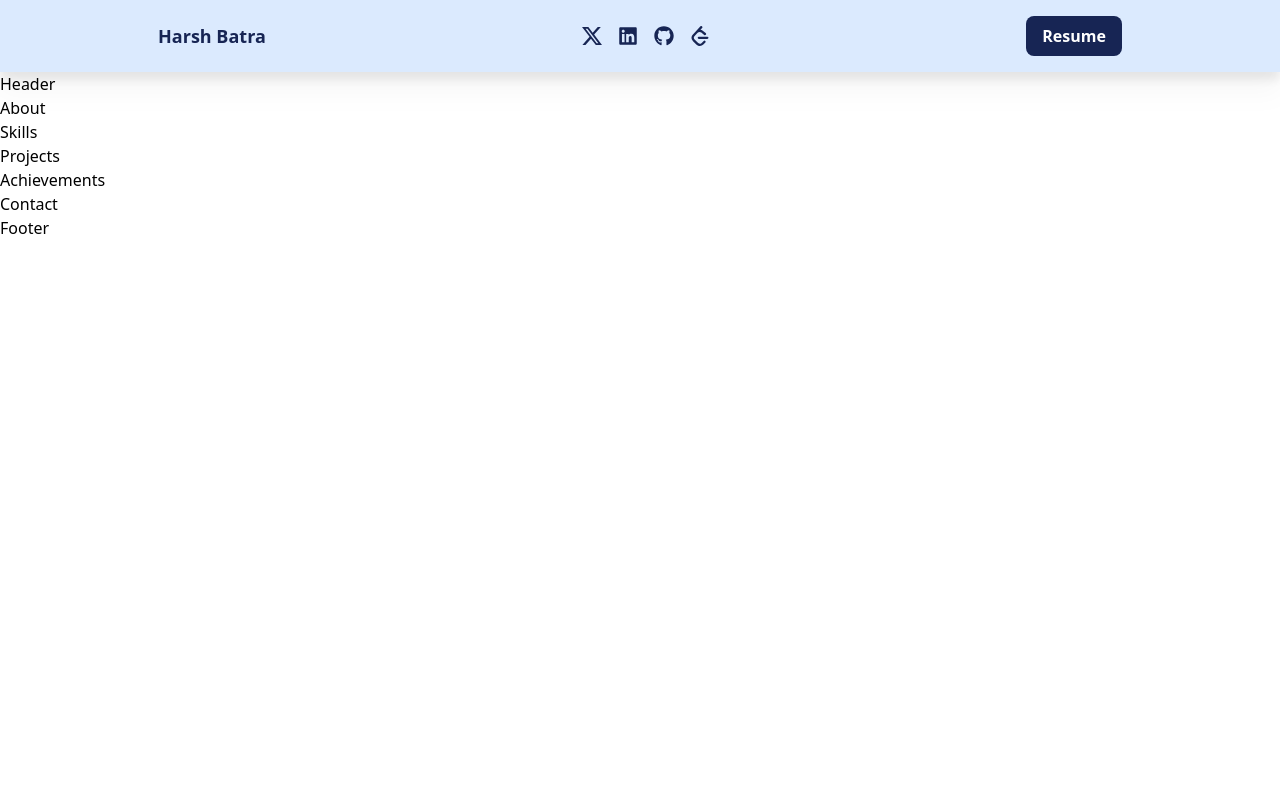
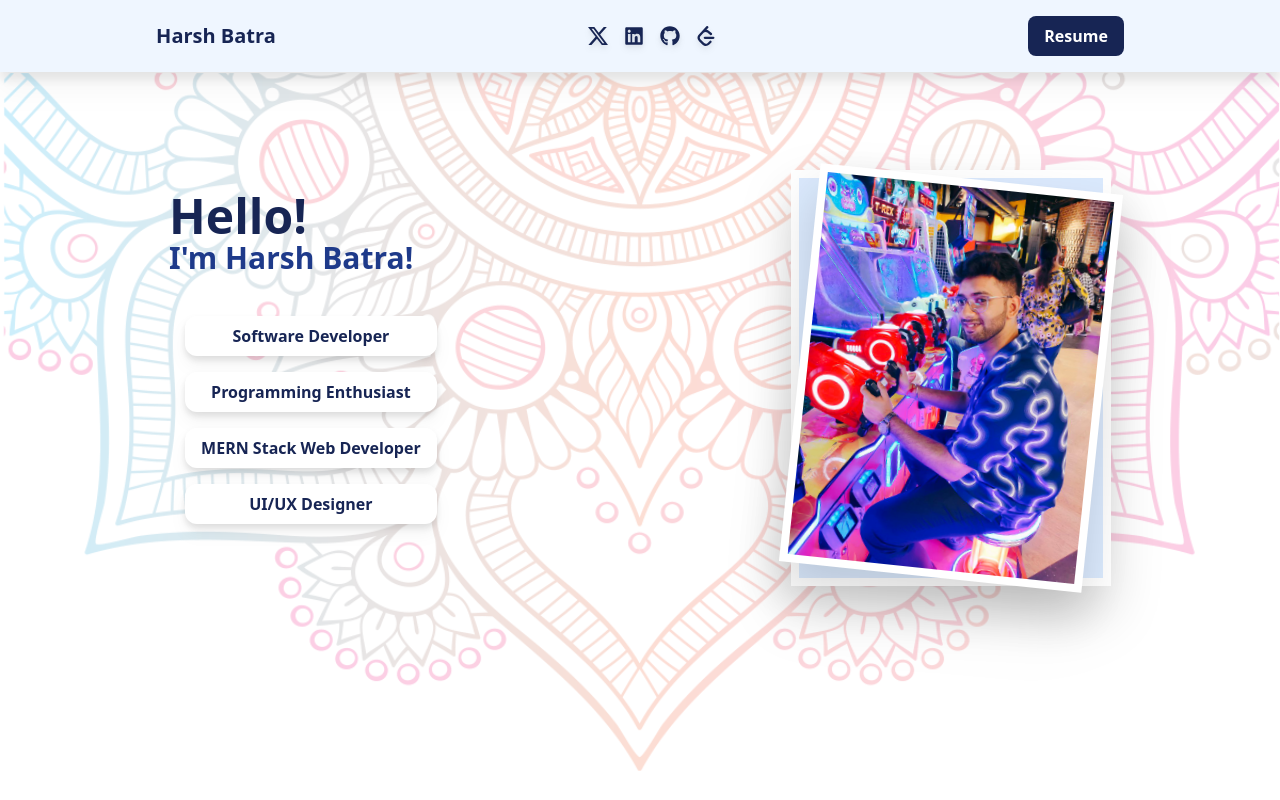
Before and after one commit to HarshBatra/MY_PORTFOLIO, a React (Create React App) app: page / in a window 1280 px wide. Shown: the top 800 px of the page. Built offline with nearby package versions, Linux system fonts and the light colour scheme.

Commit message:
added header

```diff
--- a/src/components/Header.jsx
+++ b/src/components/Header.jsx
@@ -1,7 +1,46 @@
 import React from "react";
 
 const Header = () => {
-  return <div>Header</div>;
+  return (
+    <div className="relative mb-40">
+      <img
+        alt="mandala"
+        className="w-full opacity-20 absolute -z-10"
+        src={require("../assets/images/mandala.png")}
+      />
+      <div className="flex md:flex-row flex-col-reverse justify-center md:justify-around py-20">
+        <div className="py-10 self-center">
+          <div className="text-blue-950 text-2xl md:text-5xl font-bold text-center md:text-left">
+            Hello!
+          </div>
+          <div className="text-blue-900 text-xl md:text-3xl font-bold text-center md:text-left">
+            I'm Harsh Batra!
+          </div>
+          <div className="my-10">
+            <div className="px-4 py-2 bg-white drop-shadow-lg text-blue-950 rounded-xl m-4 text-center font-semibold">
+              Software Developer
+            </div>
+            <div className="px-4 py-2 bg-white drop-shadow-lg text-blue-950 rounded-xl m-4 text-center font-semibold">
+              Programming Enthusiast
+            </div>
+            <div className="px-4 py-2 bg-white drop-shadow-lg text-blue-950 rounded-xl m-4 text-center font-semibold">
+              MERN Stack Web Developer
+            </div>
+            <div className="px-4 py-2 bg-white drop-shadow-lg text-blue-950 rounded-xl m-4 text-center font-semibold">
+              UI/UX Designer
+            </div>
+          </div>
+        </div>
+        <div className="bg-blue-100 border-8 border-white drop-shadow-2xl h-fit w-1/2 md:w-1/4 self-center">
+          <img
+            alt="Harsh"
+            className="border-8 border-white drop-shadow-2xl rotate-6"
+            src={require("../assets/images/photo.jpg")}
+          />
+        </div>
+      </div>
+    </div>
+  );
 };
 
 export default Header;
--- a/src/components/Navbar.jsx
+++ b/src/components/Navbar.jsx
@@ -6,20 +6,20 @@ import { SiLeetcode } from "react-icons/si";
 
 const Navbar = () => {
   return (
-    <div className="flex justify-around bg-blue-100 py-4 items-center drop-shadow-xl">
-      <div className="font-semibold text-lg text-blue-950">Harsh Batra</div>
+    <div className="flex justify-around bg-blue-50 py-4 items-center drop-shadow-xl">
+      <div className="font-semibold md:text-xl text-blue-950">Harsh Batra</div>
       <div className="flex gap-2 md:gap-4 text-blue-950">
         <a href="https://twitter.com/harshbatra22">
-          <BsTwitterX className="w-5 h-5 cursor-pointer hover:text-white" />
+          <BsTwitterX className="w-5 h-5 cursor-pointer drop-shadow-md hover:text-white" />
         </a>
         <a href="https://linkedin.com/in/harsh-batra-b793951ab">
-          <FaLinkedin className="w-5 h-5 cursor-pointer hover:text-white" />
+          <FaLinkedin className="w-5 h-5 cursor-pointer drop-shadow-md hover:text-white" />
         </a>
         <a href="https://github.com/HarshBatra">
-          <FaGithub className="w-5 h-5 cursor-pointer hover:text-white" />
+          <FaGithub className="w-5 h-5 cursor-pointer drop-shadow-md hover:text-white" />
         </a>
         <a href="https://leetcode.com/Batraaaaaa">
-          <SiLeetcode className="w-5 h-5 cursor-pointer hover:text-white" />
+          <SiLeetcode className="w-5 h-5 cursor-pointer drop-shadow-md hover:text-white" />
         </a>
       </div>
       <a href="https://drive.google.com/file/d/1eUIsXnATVw1GJ4OpELz4V2cKNOoshv9u/view">
```
